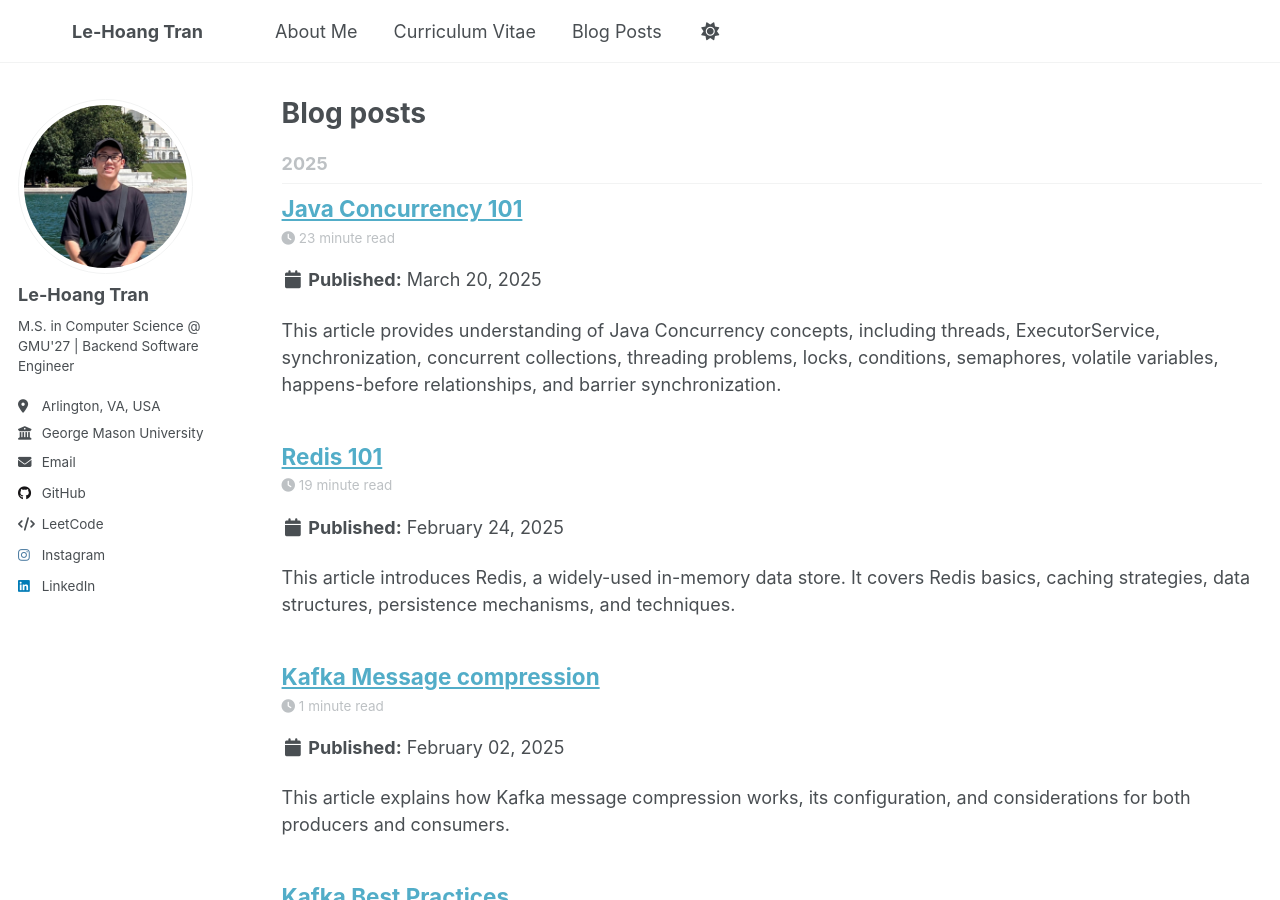
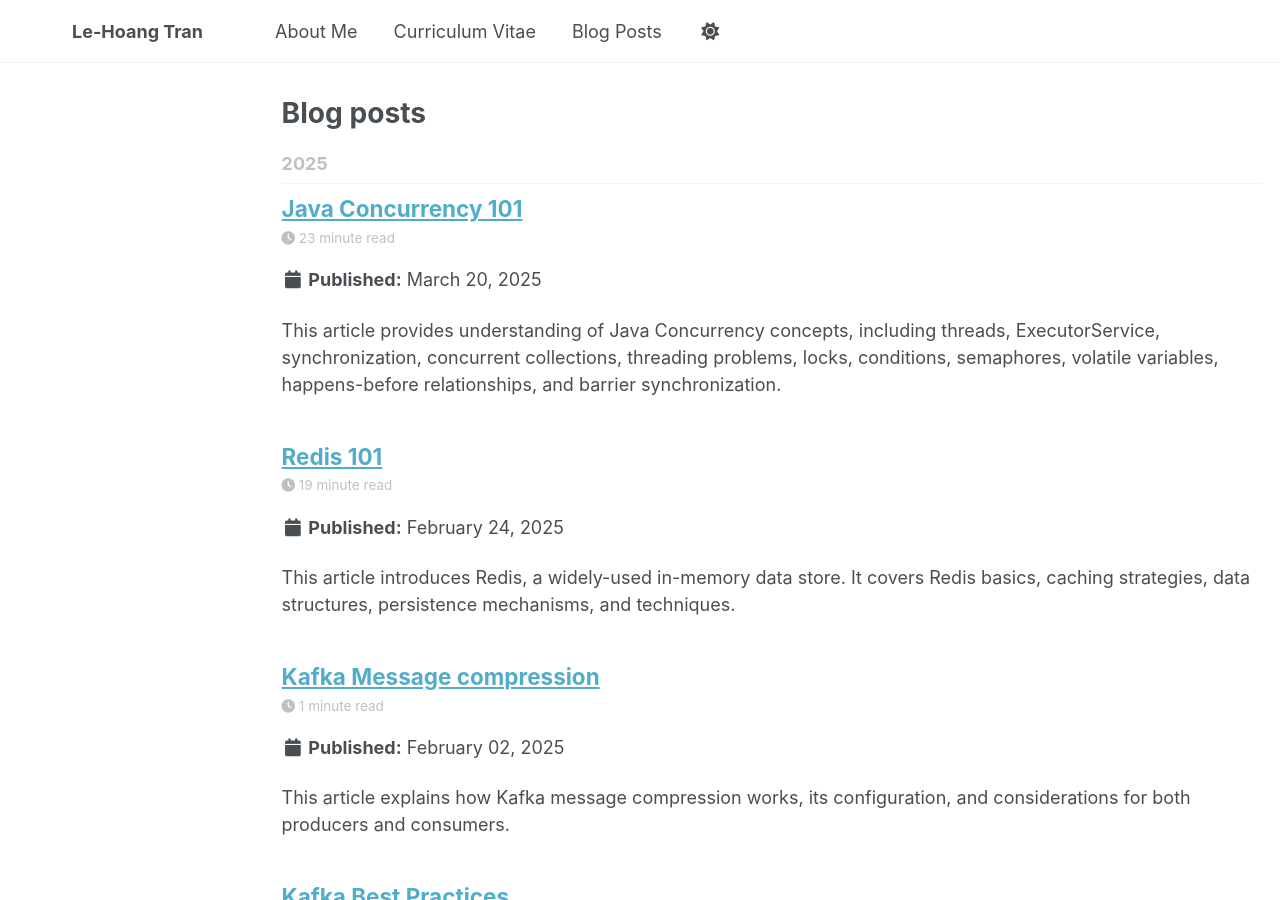
Before and after one commit to lehoangtran289/lehoangtran289.github.io, a Jekyll site: the page built from _pages/year-archive.html, in a window 1280 px wide and 900 px high. Built offline with Jekyll 4.4.1, drawn with Linux system fonts in a browser that asks for light colours; a script that is not in the unit is left out.

Commit message:
Refactor code structure for improved readability and maintainability

```diff
--- a/_config.yml
+++ b/_config.yml
@@ -23,7 +23,7 @@ repository               : "lehoangtran289/lehoangtran289.github.io"
 #               Additional customization can be done by editing /_includes/author-profile.html
 author:
   # Biographic information
-  avatar           : "profile2.png"
+  avatar           : "profile_img.png"
   name             : "Le-Hoang Tran"
   pronouns         : # example: "she/her"
   bio              : "M.S. in Computer Science @ GMU'27 | Backend Software Engineer"
--- a/_pages/year-archive.html
+++ b/_pages/year-archive.html
@@ -2,7 +2,7 @@
 layout: archive
 permalink: /year-archive/
 title: "Blog posts"
-author_profile: true
+author_profile: false
 redirect_from:
   - /wordpress/blog-posts/
 ---
```
Also changed, not shown: images/profile.png (deleted), images/profile2.png (deleted), images/profile_img.png (added).
